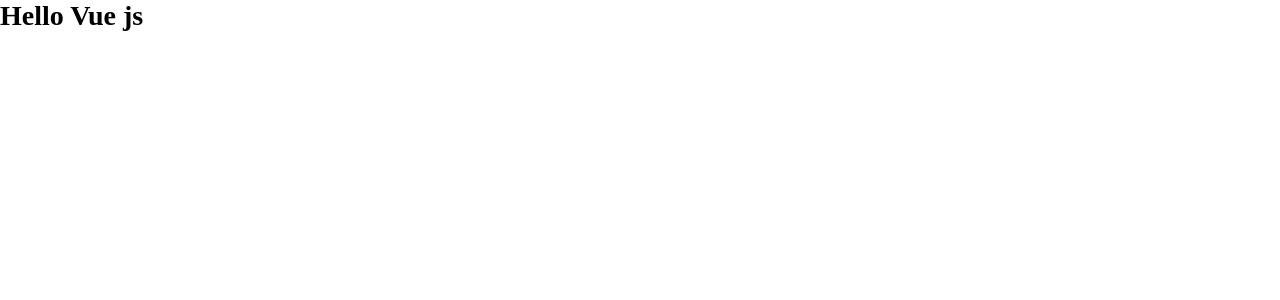
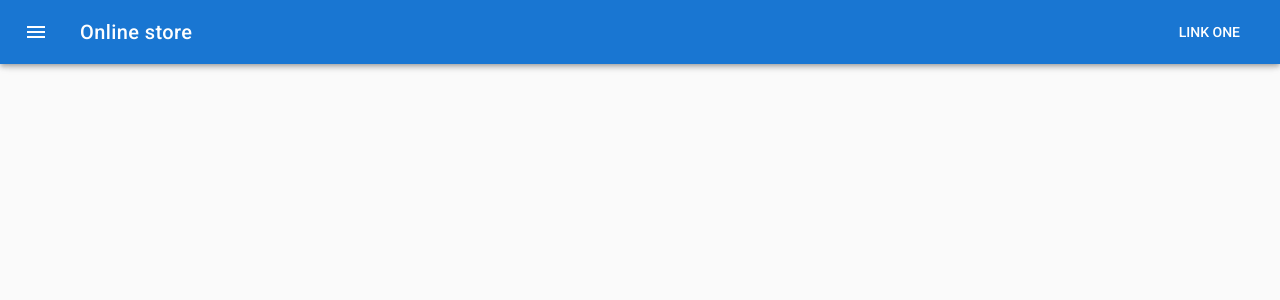
Before and after one commit to CouldBeFree/onlinestore, a Vue app: page / in a window 1280 px wide. Shown: the top 300 px of the page. Built offline with nearby package versions, Linux system fonts and the light colour scheme.

Commit message:
Created nav bar

```diff
--- a/src/App.vue
+++ b/src/App.vue
@@ -1,9 +1,15 @@
 <template>
- <h1>Hello Vue js</h1>
+  <v-app>
+    <Navbar></Navbar>
+  </v-app>
 </template>
 
 <script>
+  import Navbar from './components/Navbar'
   export default {
+    components:{
+      Navbar
+    },
     data () {
       return {
 
--- /dev/null
+++ b/src/components/Navbar.vue
@@ -0,0 +1,26 @@
+<template>
+    <div>
+      <v-navigation-drawer app temporary></v-navigation-drawer>
+      <v-toolbar app dark color="primary">
+        <v-toolbar-side-icon></v-toolbar-side-icon>
+        <v-toolbar-title>Online store</v-toolbar-title>
+        <v-spacer></v-spacer>
+        <v-toolbar-items class="hidden-sm-and-down">
+          <v-btn flat>Link One</v-btn>
+        </v-toolbar-items>
+      </v-toolbar>
+      <v-content>
+        <router-view></router-view>
+      </v-content>
+    </div>
+</template>
+
+<script>
+    export default {
+        name: "Navbar"
+    }
+</script>
+
+<style scoped>
+
+</style>
```
Lines whose indentation alone changed are shown as unchanged.
